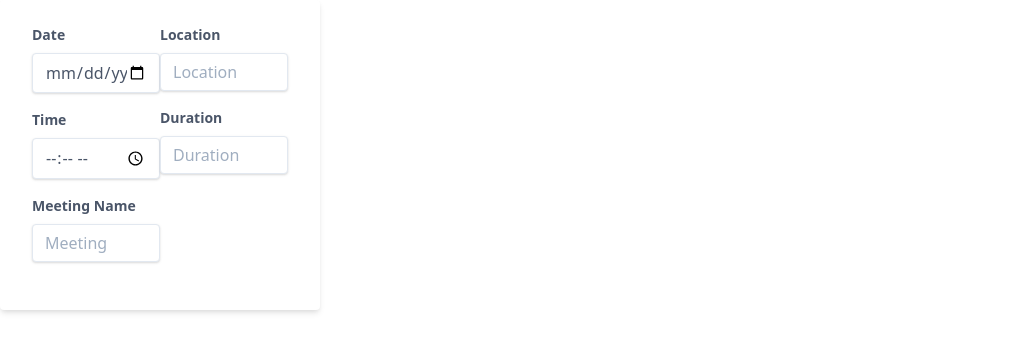
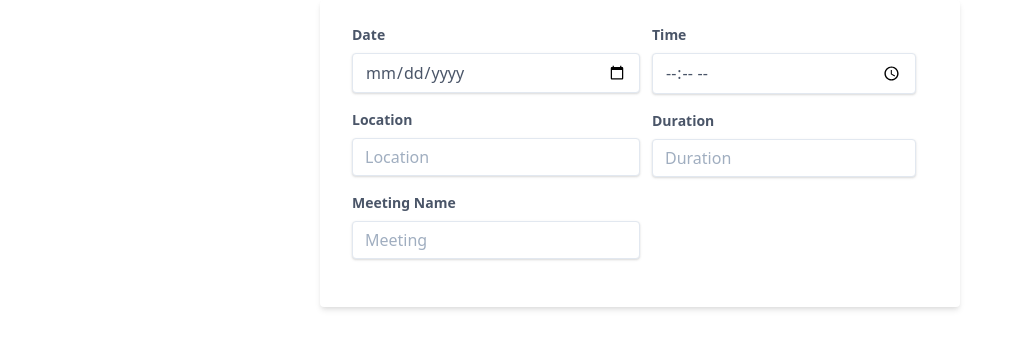
Before and after one commit to Could-this-have-been-an-email/bae.meet.ai, a React (Create React App) app in the folder client/: page /newmeeting in a window 1280 px wide. Shown: the top 352 px of the page, without its empty margins (0-1023 px from the left). Built offline with nearby package versions, Linux system fonts and the light colour scheme.

Commit message:
centered

```diff
--- a/client/src/components/InfoMeeting.js
+++ b/client/src/components/InfoMeeting.js
@@ -2,77 +2,62 @@
 
 function InfoMeeting() {
   return (
-    <div class="w-full max-w-xs">
-      <form class="bg-white shadow-md rounded px-8 pt-6 pb-8 mb-4">
+    <div className="w-1/2 mx-auto">
+      <form className="bg-white shadow-md rounded px-8 pt-6 pb-8 mb-4">
         <div className="flex">
           <div className="w-1/2">
-            <div class="mb-4">
-              <label
-                class="block text-gray-700 text-sm font-bold mb-2"
-                for="date"
-              >
+            <div className="mb-4">
+              <label className="block text-gray-700 text-sm font-bold mb-2">
                 Date
               </label>
               <input
-                class="shadow appearance-none border rounded w-full py-2 px-3 text-gray-700 leading-tight focus:outline-none focus:shadow-outline"
+                className="shadow appearance-none border rounded w-full py-2 px-3 text-gray-700 leading-tight focus:outline-none focus:shadow-outline"
                 id="date"
                 type="date"
                 placeholder="Username"
               ></input>
             </div>
-            <div class="mb-4">
-              <label
-                class="block text-gray-700 text-sm font-bold mb-2"
-                for="time"
-              >
-                Time
+            <div className="mb-4">
+              <label className="block text-gray-700 text-sm font-bold mb-2">
+                Location
               </label>
               <input
-                class="shadow appearance-none border rounded w-full py-2 px-3 text-gray-700 leading-tight focus:outline-none focus:shadow-outline"
-                id="time"
-                type="time"
-                placeholder="Username"
+                className="shadow appearance-none border rounded w-full py-2 px-3 text-gray-700 leading-tight focus:outline-none focus:shadow-outline"
+                id="location"
+                type="text"
+                placeholder="Location"
               ></input>
             </div>
-            <div class="mb-4">
-              <label
-                class="block text-gray-700 text-sm font-bold mb-2"
-                for="name"
-              >
+            <div className="mb-4">
+              <label className="block text-gray-700 text-sm font-bold mb-2">
                 Meeting Name
               </label>
               <input
-                class="shadow appearance-none border rounded w-full py-2 px-3 text-gray-700 leading-tight focus:outline-none focus:shadow-outline"
+                className="shadow appearance-none border rounded w-full py-2 px-3 text-gray-700 leading-tight focus:outline-none focus:shadow-outline"
                 id="name"
                 type="text"
                 placeholder="Meeting"
               ></input>
             </div>
           </div>
-          <div className="w-1/2">
-            <div class="mb-4">
-              <label
-                class="block text-gray-700 text-sm font-bold mb-2"
-                for="time"
-              >
-                Location
+          <div className="w-1/2 px-3">
+            <div className="mb-4">
+              <label className="block text-gray-700 text-sm font-bold mb-2">
+                Time
               </label>
               <input
-                class="shadow appearance-none border rounded w-full py-2 px-3 text-gray-700 leading-tight focus:outline-none focus:shadow-outline"
-                id="location"
-                type="text"
-                placeholder="Location"
+                className="shadow appearance-none border rounded w-full py-2 px-3 text-gray-700 leading-tight focus:outline-none focus:shadow-outline"
+                id="time"
+                type="time"
+                placeholder="Username"
               ></input>
             </div>
-            <div class="mb-4">
-              <label
-                class="block text-gray-700 text-sm font-bold mb-2"
-                for="location"
-              >
+            <div className="mb-4">
+              <label className="block text-gray-700 text-sm font-bold mb-2">
                 Duration
               </label>
               <input
-                class="shadow appearance-none border rounded w-full py-2 px-3 text-gray-700 leading-tight focus:outline-none focus:shadow-outline"
+                className="shadow appearance-none border rounded w-full py-2 px-3 text-gray-700 leading-tight focus:outline-none focus:shadow-outline"
                 id="duration"
                 type="number"
                 placeholder="Duration"
```
